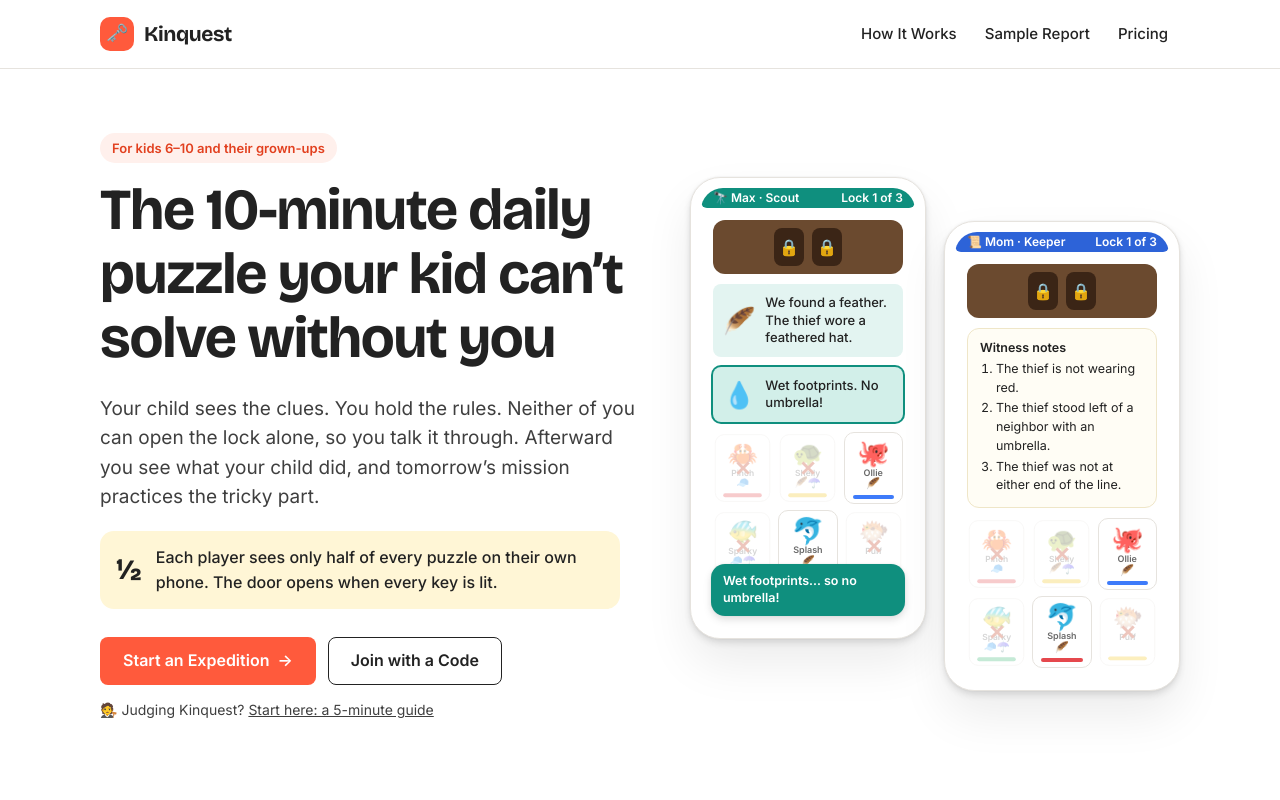
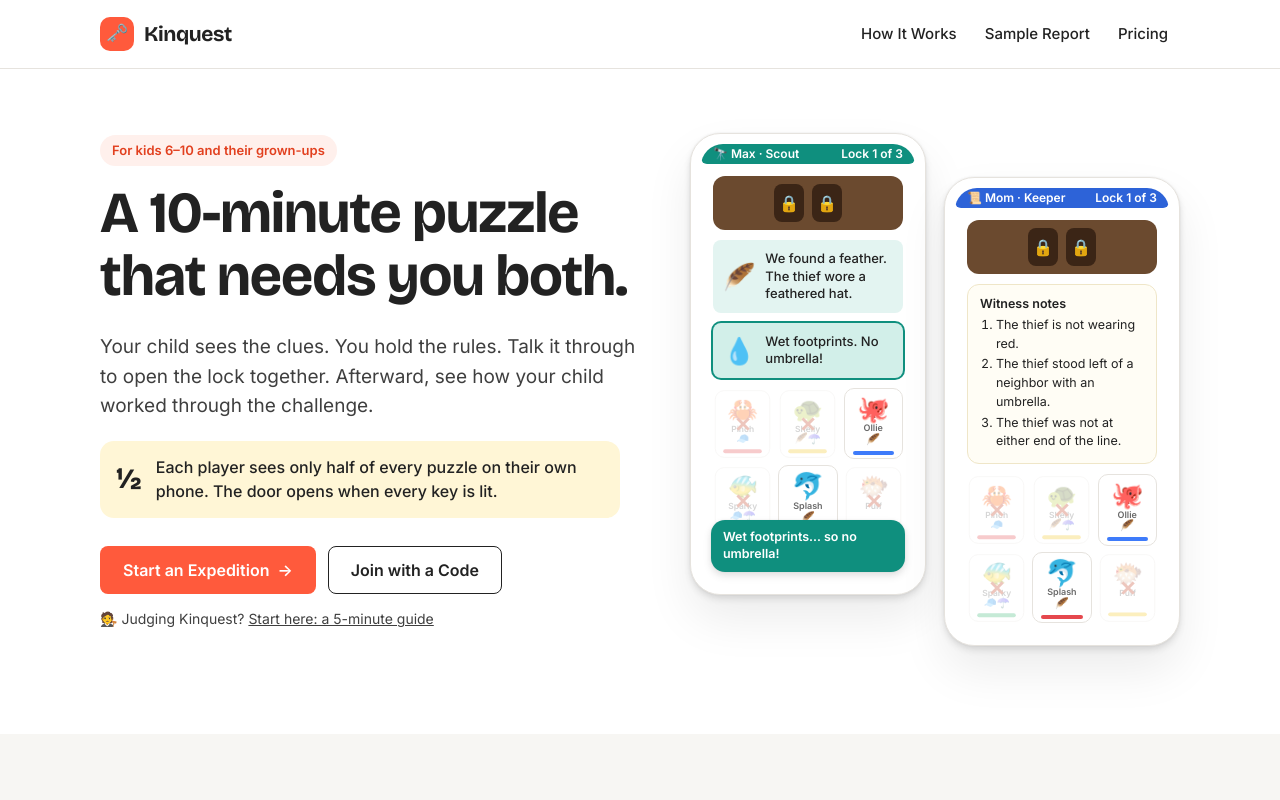
Before and after one commit to suyundykovv/kinquest, a website: page public/index.html in a window 1280 px wide. Shown: the top 800 px of the page. Drawn offline with nearby package versions, Linux system fonts and the light colour scheme.

Commit message:
Home page: new hero headline and lead
Co-Authored-By: Claude Opus 5.5 <noreply@anthropic.com>

```diff
--- a/public/index.html
+++ b/public/index.html
@@ -43,8 +43,8 @@
       <div class="wrap">
         <div data-enter>
           <span class="pill accent">For kids 6–10 and their grown-ups</span>
-          <h1 id="hero-title" style="margin-top:16px">The 10-minute daily puzzle your kid can’t solve without you</h1>
-          <p class="lead">Your child sees the clues. You hold the rules. Neither of you can open the lock alone, so you talk it through. Afterward you see what your child did, and tomorrow’s mission practices the tricky part.</p>
+          <h1 id="hero-title" style="margin-top:16px">A 10-minute puzzle that needs you both.</h1>
+          <p class="lead">Your child sees the clues. You hold the rules. Talk it through to open the lock together. Afterward, see how your child worked through the challenge.</p>
           <div class="fact"><b class="num">½</b><span>Each player sees only half of every puzzle on their own phone. The door opens when every key is lit.</span></div>
           <div class="row">
             <a class="btn" href="#start">Start an Expedition <span class="arrow" aria-hidden="true">→</span></a>
```
